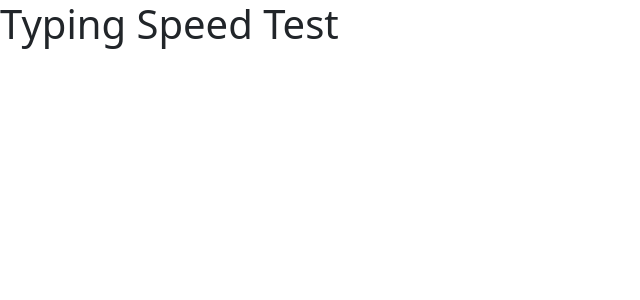
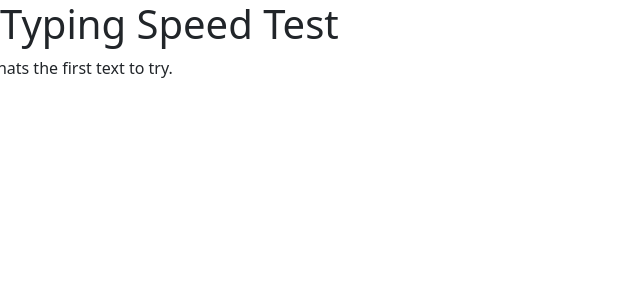
Before and after one commit to des7ruc7orat/angular-typing-speed-test-app, an Angular app: page / in a window 1280 px wide. Shown: the top 300 px of the page, without its empty margins (0-640 px from the left). Built offline with nearby package versions, Linux system fonts and the light colour scheme.

Commit message:
making the renderer

```diff
--- a/src/app/app-routing.module.ts
+++ b/src/app/app-routing.module.ts
@@ -1,7 +1,13 @@
 import { NgModule } from '@angular/core';
 import { RouterModule, Routes } from '@angular/router';
+import { RendererComponent } from 'src/components/renderer/renderer.component';
 
-const routes: Routes = [];
+const routes: Routes = [
+  {
+    path: '',
+    component: RendererComponent
+  }
+];
 
 @NgModule({
   imports: [RouterModule.forRoot(routes)],
--- a/src/app/app.component.html
+++ b/src/app/app.component.html
@@ -1 +1,2 @@
 <h1>Typing Speed Test</h1>
+<router-outlet></router-outlet>
--- /dev/null
+++ b/src/components/renderer/renderer.component.html
@@ -0,0 +1 @@
+<app-text-input-and-visualizer></app-text-input-and-visualizer>
--- a/src/components/text-input-and-visualizer/text-input-and-visualizer.component.html
+++ b/src/components/text-input-and-visualizer/text-input-and-visualizer.component.html
@@ -1,3 +1,3 @@
 <div>
-
+    <div class="row">{{textString}}</div>
 </div>
--- a/src/components/text-input-and-visualizer/text-input-and-visualizer.component.ts
+++ b/src/components/text-input-and-visualizer/text-input-and-visualizer.component.ts
@@ -1,6 +1,6 @@
-import { Component } from '@angular/core';
+import { Component, OnInit } from '@angular/core';
 import { CommonModule } from '@angular/common';
-
+import { GetTextService } from 'src/services/get-text.service';
 @Component({
   selector: 'app-text-input-and-visualizer',
   standalone: true,
@@ -8,6 +8,13 @@ import { CommonModule } from '@angular/common';
   templateUrl: './text-input-and-visualizer.component.html',
   styleUrls: ['./text-input-and-visualizer.component.scss']
 })
-export class TextInputAndVisualizerComponent {
+export class TextInputAndVisualizerComponent implements OnInit {
+  public textString!: String;
 
+  constructor(private getTextService: GetTextService){}
+
+  ngOnInit(): void {
+      console.log(this.getTextService.getText());
+      this.textString = this.getTextService.getText();
+  }
 }
```
Also changed, not shown: src/app/app.component.ts (+3 -5 lines), src/components/renderer/renderer.component.ts (added, +14 -0 lines), src/components/renderer/renderer.component.scss (added), 1 other file (tests, documents, lock files or other folders).
